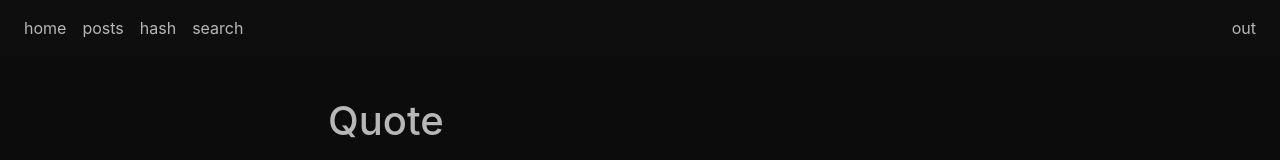
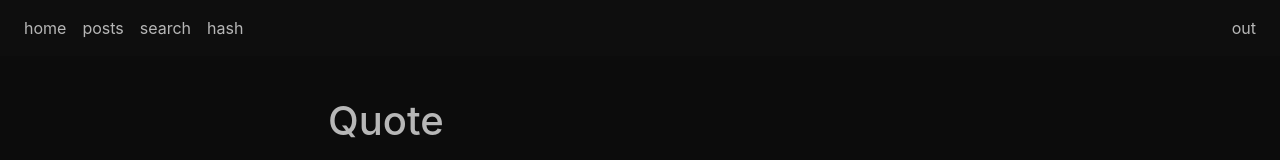
Before and after one commit to ykuw/cautious-tribble, a React (Create React App) app in the folder interface/: page / in a window 1280 px wide. Shown: the top 160 px of the page. Built offline with nearby package versions, Linux system fonts and the light colour scheme; no server answers; sample sign-in values are in the browser's storage.

Commit message:
a2bc5267d36cef7589253105e88561f7

```diff
--- a/interface/src/App.js
+++ b/interface/src/App.js
@@ -51,9 +51,8 @@ const AuthRoute = ({component: Component, ...rest}) => (<Route
                                 <Nav className="mr-auto">
                                     <Nav.Link eventKey="1" href="/" title="home" className="menu">home</Nav.Link>
                                     <Nav.Link eventKey="2" href="/posts" title="texts" className="menu">posts</Nav.Link>
+                                    <Nav.Link eventKey="5" href="/search" title="search" className="menu">search</Nav.Link>
                                     <Nav.Link eventKey="3" href="/hash" title="hash" className="menu">hash</Nav.Link>
-                                    <Nav.Link eventKey="5" href="/search" title="search"
-                                              className="menu">search</Nav.Link>
                                 </Nav>
                                 <Nav className="justify-content-end">
                                     <Nav.Link eventKey="6" href="/" title="out" className="menu"
```
